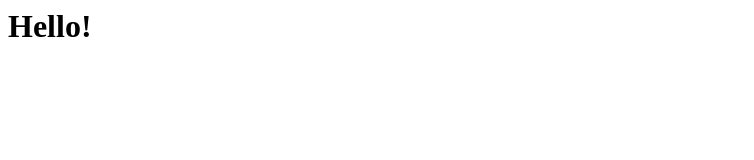
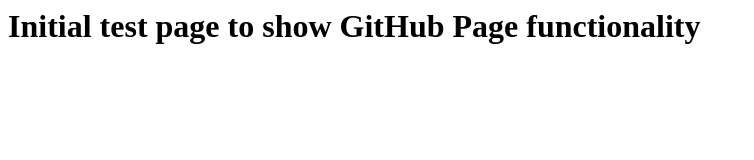
Before and after one commit to chrisbull24/CS499, a plain HTML site: page index.html in a window 1280 px wide. Shown: the whole page, without its empty margins (0-754 px from the left). Drawn offline with Linux system fonts and the light colour scheme.

Commit message:
Update index.html

```diff
--- a/index.html
+++ b/index.html
@@ -1 +1 @@
-<h1>Hello!</h1>
+<h1>Initial test page to show GitHub Page functionality</h1>
```
